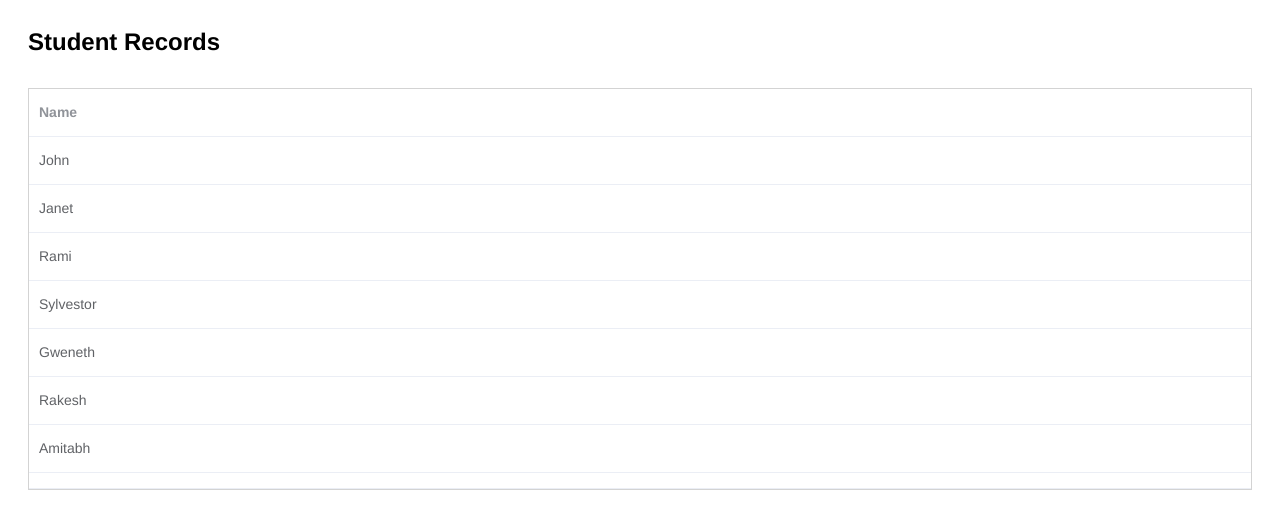
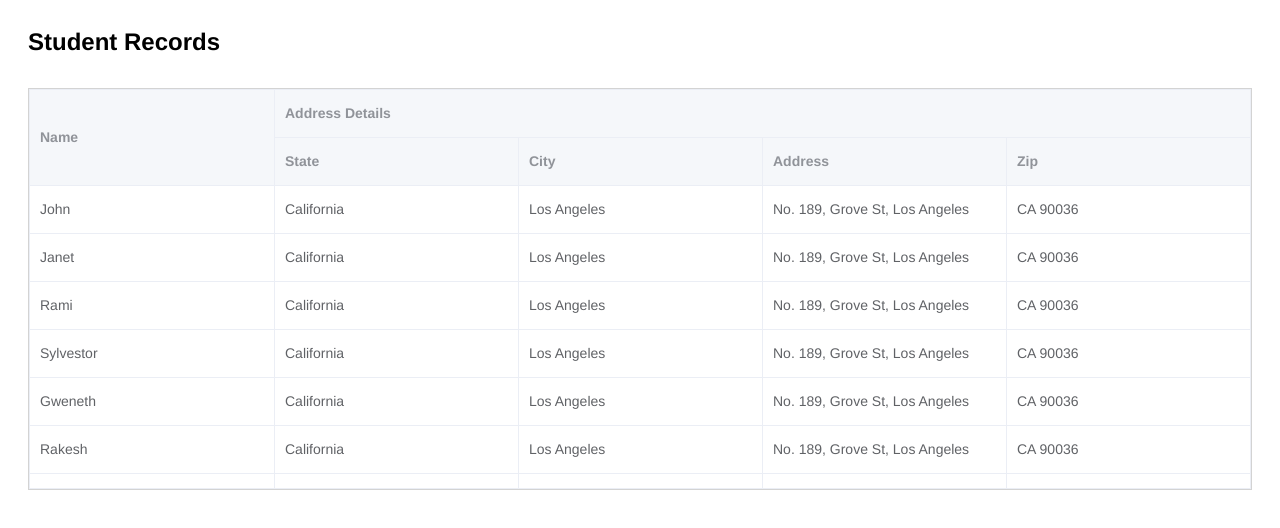
Before and after one commit to amansharma007/element-datatable-example, a Vue app: page / in a window 1280 px wide. Shown: the top 528 px of the page. Built offline with nearby package versions, Linux system fonts and the light colour scheme.

Commit message:
Group table headers

```diff
--- a/src/components/StudentRecords.vue
+++ b/src/components/StudentRecords.vue
@@ -4,7 +4,12 @@
       <el-col>
         <el-table :data="studentsData" height="400">
           <el-table-column prop="name" label="Name"></el-table-column>
-
+          <el-table-column label="Address Details">
+            <el-table-column prop="state" label="State"></el-table-column>
+            <el-table-column prop="city" label="City"></el-table-column>
+            <el-table-column prop="address" label="Address"></el-table-column>
+            <el-table-column prop="zip" label="Zip"></el-table-column>
+          </el-table-column>
         </el-table>
       </el-col>
     </el-row>
```
